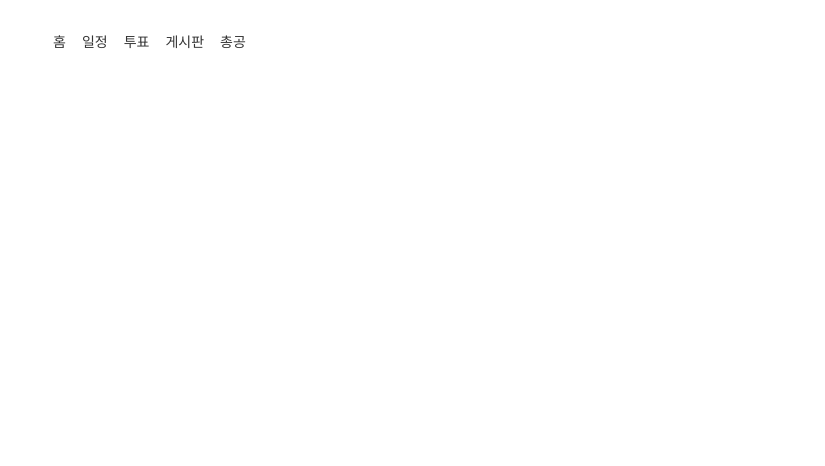
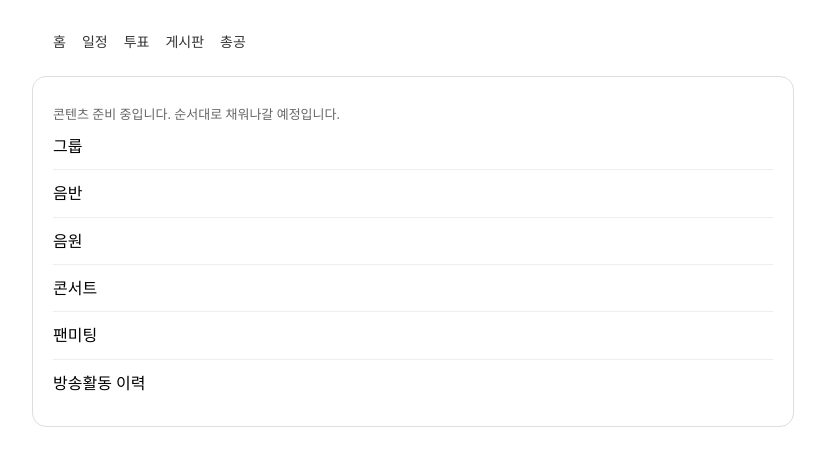
Before and after one commit to GolemOnce/mixxtopia, a React (Vite) app in the folder front-end/: page /intro in a window 1280 px wide. Before the commit this address had no page. Shown: the top 466 px of the page, without its empty margins (227-1052 px from the left). Built offline with nearby package versions, Linux system fonts and the light colour scheme; a web font is replaced by a local one.

Commit message:
feat: 임시 메뉴, 페이지 추가

```diff
--- a/front-end/src/App.tsx
+++ b/front-end/src/App.tsx
@@ -9,6 +9,9 @@ import BoardNew from './pages/BoardNew'
 import BoardPost from './pages/BoardPost'
 import BusterCall from './pages/BusterCall'
 import Home from './pages/Home'
+import Intro from './pages/Intro'
+import Login from './pages/Login'
+import PhotoSearch from './pages/PhotoSearch'
 import Schedule from './pages/Schedule'
 import ScheduleNew from './pages/ScheduleNew'
 import Vote from './pages/Vote'
@@ -20,6 +23,9 @@ export default function App() {
       <NavBar />
       <Routes>
         <Route path="/" element={<Home />} />
+        <Route path="/intro" element={<Intro />} />
+        <Route path="/login" element={<Login />} />
+        <Route path="/photos" element={<PhotoSearch />} />
         <Route path="/schedule" element={<Schedule />} />
         <Route
           path="/schedule/new"
--- /dev/null
+++ b/front-end/src/pages/Intro.tsx
@@ -0,0 +1,14 @@
+const SECTIONS = ['그룹', '음반', '음원', '콘서트', '팬미팅', '방송활동 이력']
+
+export default function Intro() {
+  return (
+    <div className="card">
+      <div className="muted">콘텐츠 준비 중입니다. 순서대로 채워나갈 예정입니다.</div>
+      {SECTIONS.map((s) => (
+        <div className="list-item" key={s}>
+          {s}
+        </div>
+      ))}
+    </div>
+  )
+}
--- /dev/null
+++ b/front-end/src/pages/Login.tsx
@@ -0,0 +1,7 @@
+export default function Login() {
+  return (
+    <div className="card">
+      <div className="muted">Gmail/Naver OAuth 로그인 UI는 준비 중입니다.</div>
+    </div>
+  )
+}
--- /dev/null
+++ b/front-end/src/pages/PhotoSearch.tsx
@@ -0,0 +1,7 @@
+export default function PhotoSearch() {
+  return (
+    <div className="card">
+      <div className="muted">준비 중인 기능입니다.</div>
+    </div>
+  )
+}
```
